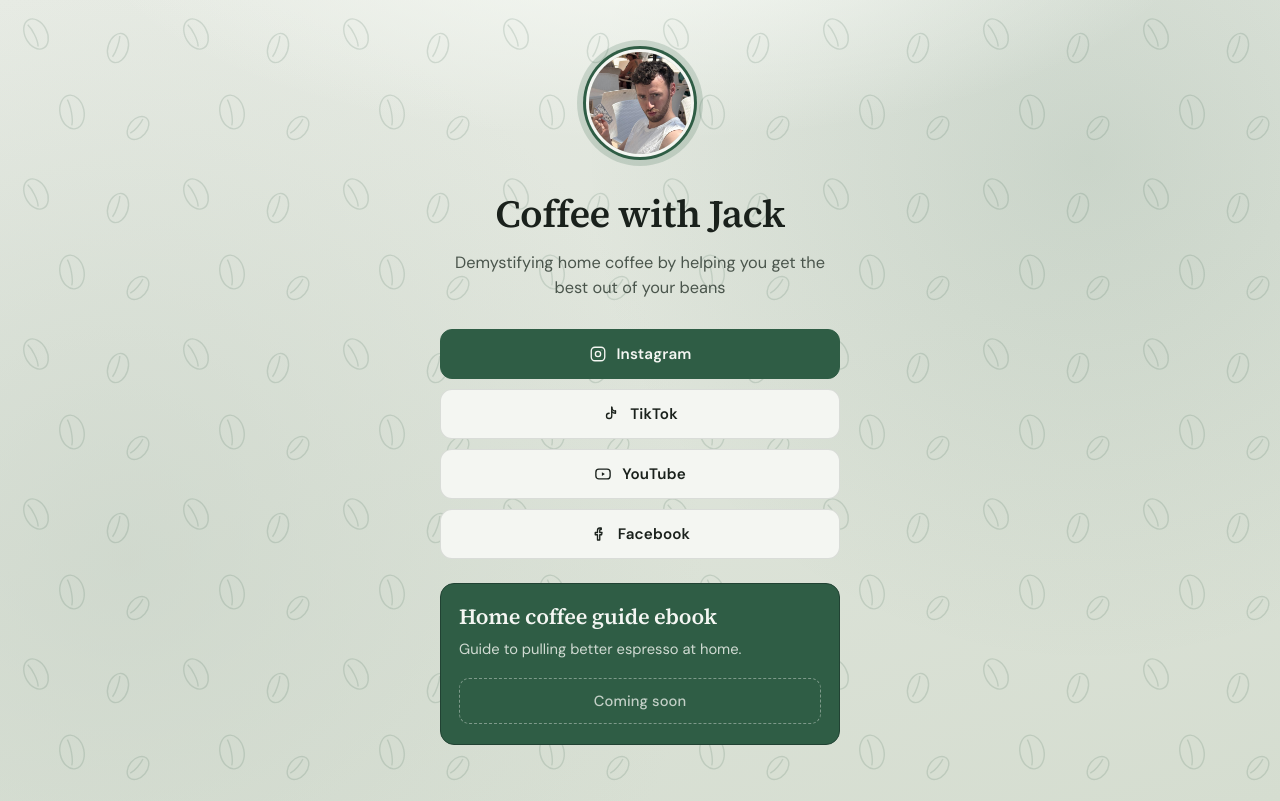
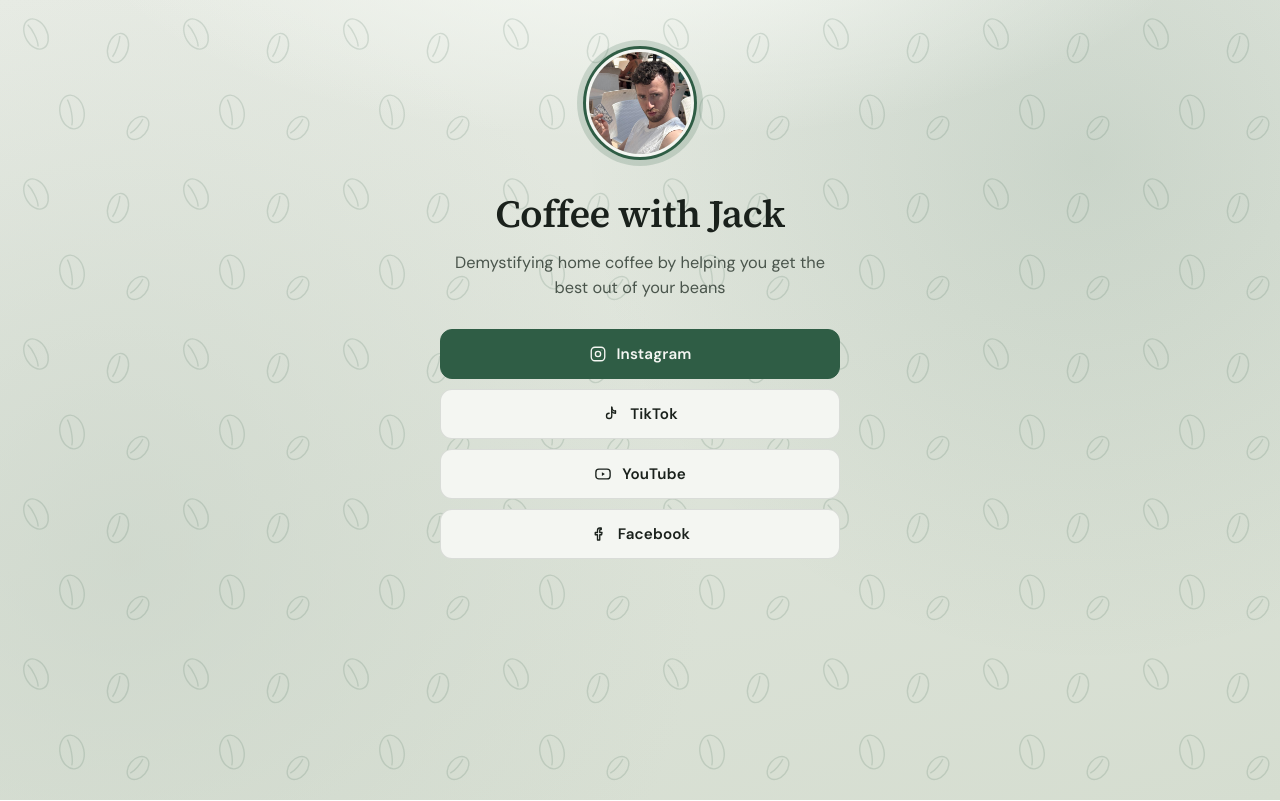
Before and after one commit to jack-crymble/coffeewithjack, a plain HTML site: page index.html in a window 1280 px wide. Drawn offline with Linux system fonts and the light colour scheme.

Commit message:
Update index.html

```diff
--- a/index.html
+++ b/index.html
@@ -203,13 +203,13 @@
         </a>
       </nav>
 
-      <section class="section ebook" aria-labelledby="ebook-heading">
+      <!-- <section class="section ebook" aria-labelledby="ebook-heading">
         <h2 id="ebook-heading" class="section-title">Home coffee guide ebook</h2>
         <p class="section-copy">
           Guide to pulling better espresso at home.
         </p>
         <span class="cta cta--soon" aria-disabled="true">Coming soon</span>
-      </section>
+      </section> -->
 
     </main>
   </body>
```
